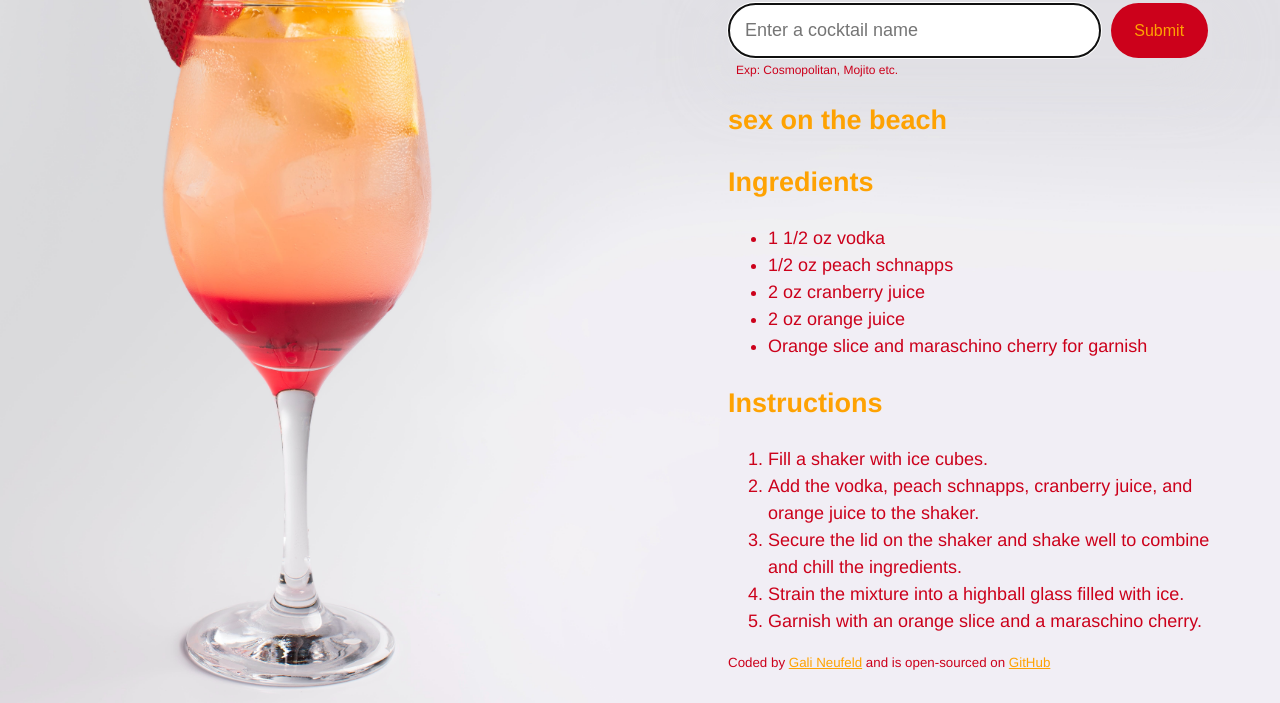
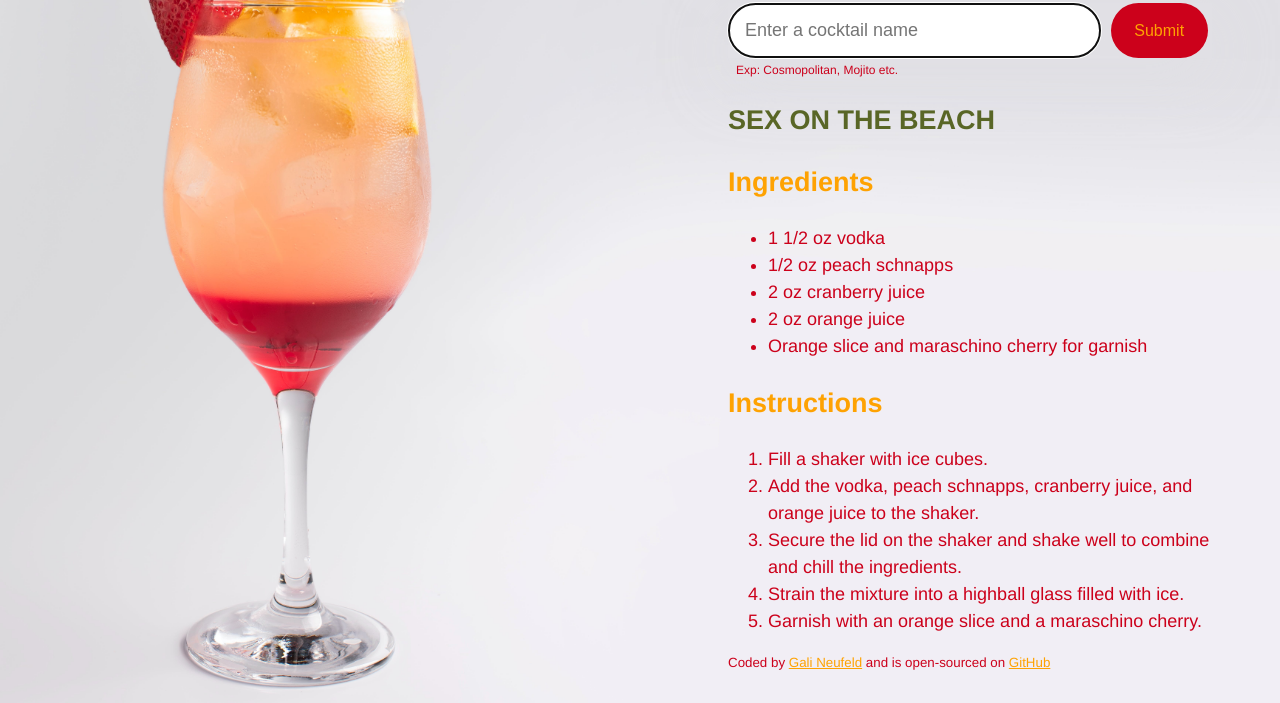
Before and after one commit to GaliNeufeld/AI-cocktail-recipes-generator, a plain HTML site: page index.html in a window 1280 px wide. Shown: the part 145-848 px from the top of the page. Drawn offline with nearby package versions, Linux system fonts and the light colour scheme.

Commit message:
Update style.css

```diff
--- a/src/style.css
+++ b/src/style.css
@@ -49,7 +49,7 @@ form {
     font-size: 16px;
 
 }
-.cocktail-name {
+#cocktail-name {
   text-transform: uppercase;
   color: #596626;
 
```
